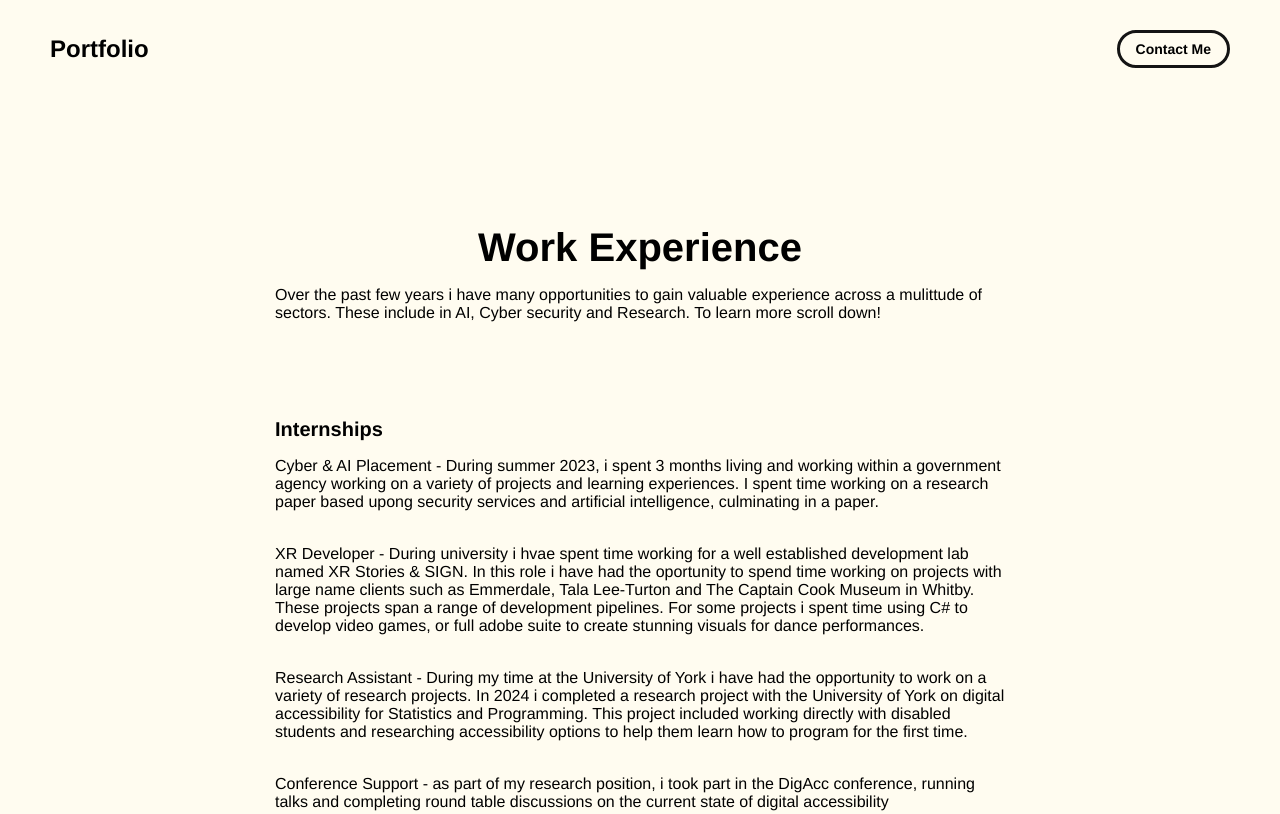
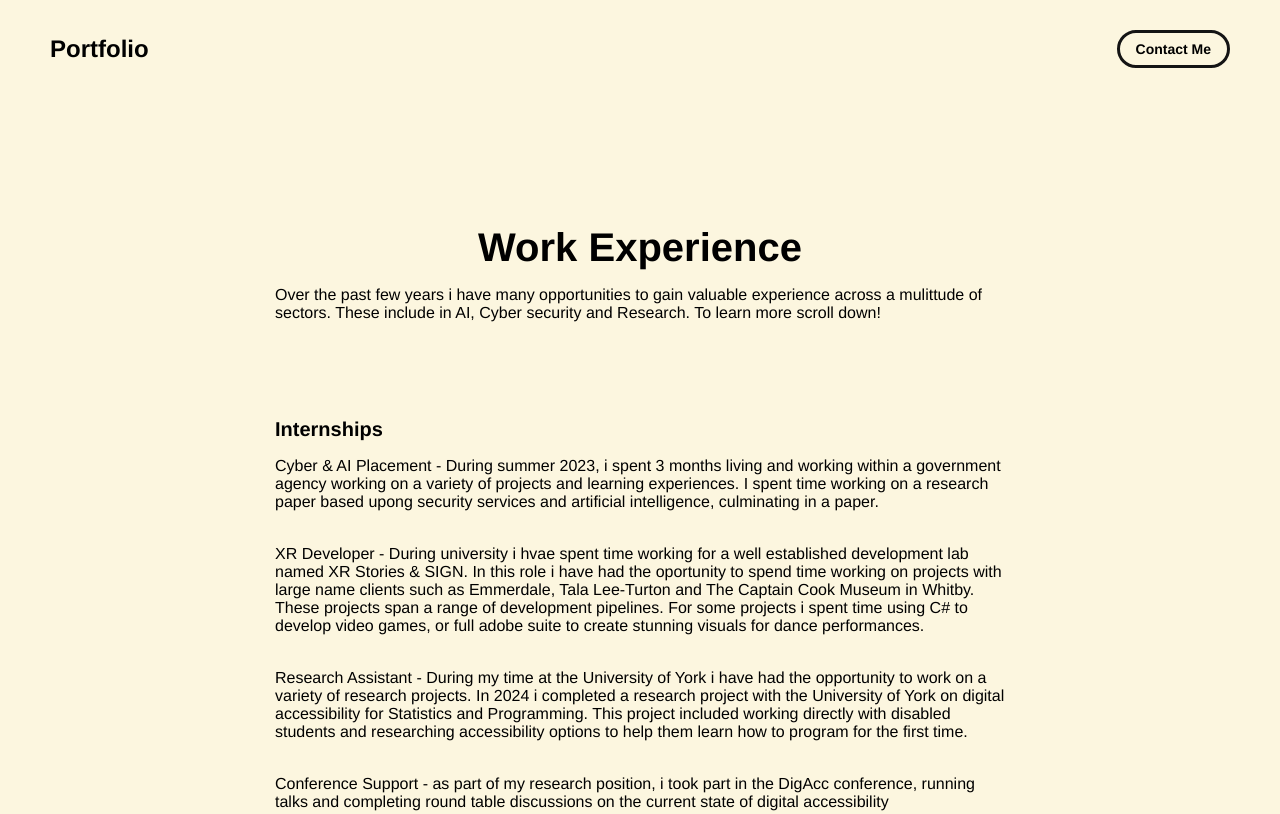
Before and after one commit to popESF/popESF.github.io, a plain HTML site: page project-pages/page2.html in a window 1280 px wide. Shown: the top 814 px of the page. Drawn offline with Linux system fonts and the light colour scheme.

Commit message:
background matching

```diff
--- a/project-pages/page2.html
+++ b/project-pages/page2.html
@@ -34,7 +34,7 @@
 
 		<script defer src="../js/script.js"></script>
 	</head>
-	<body style="background-color: #fffcf0;">
+	<body style="background-color: #fcf6df;">
     <!-- NAVBAR -->
     <div class="navbar">
       <a class="nav-title-link" href="../index.html">
```
